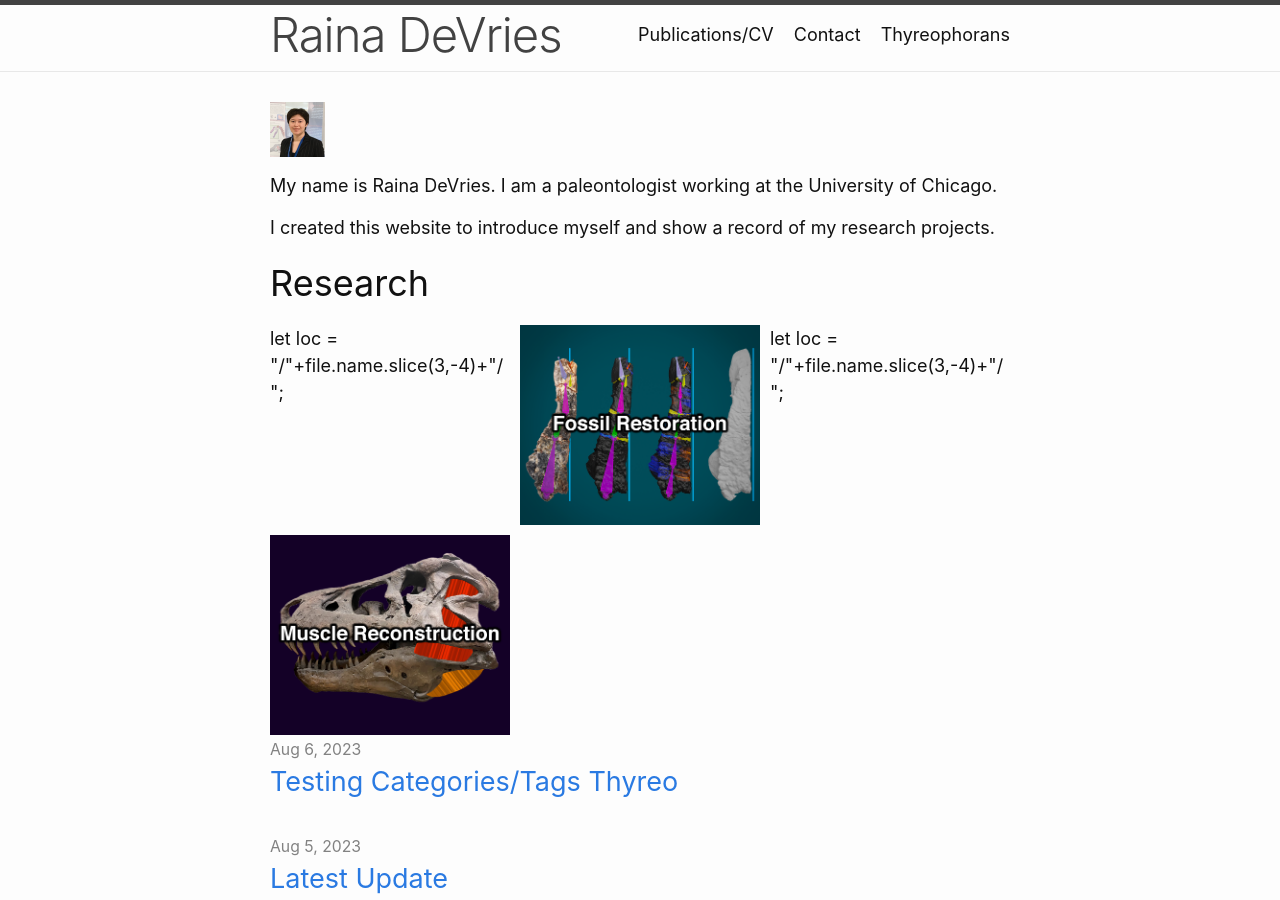
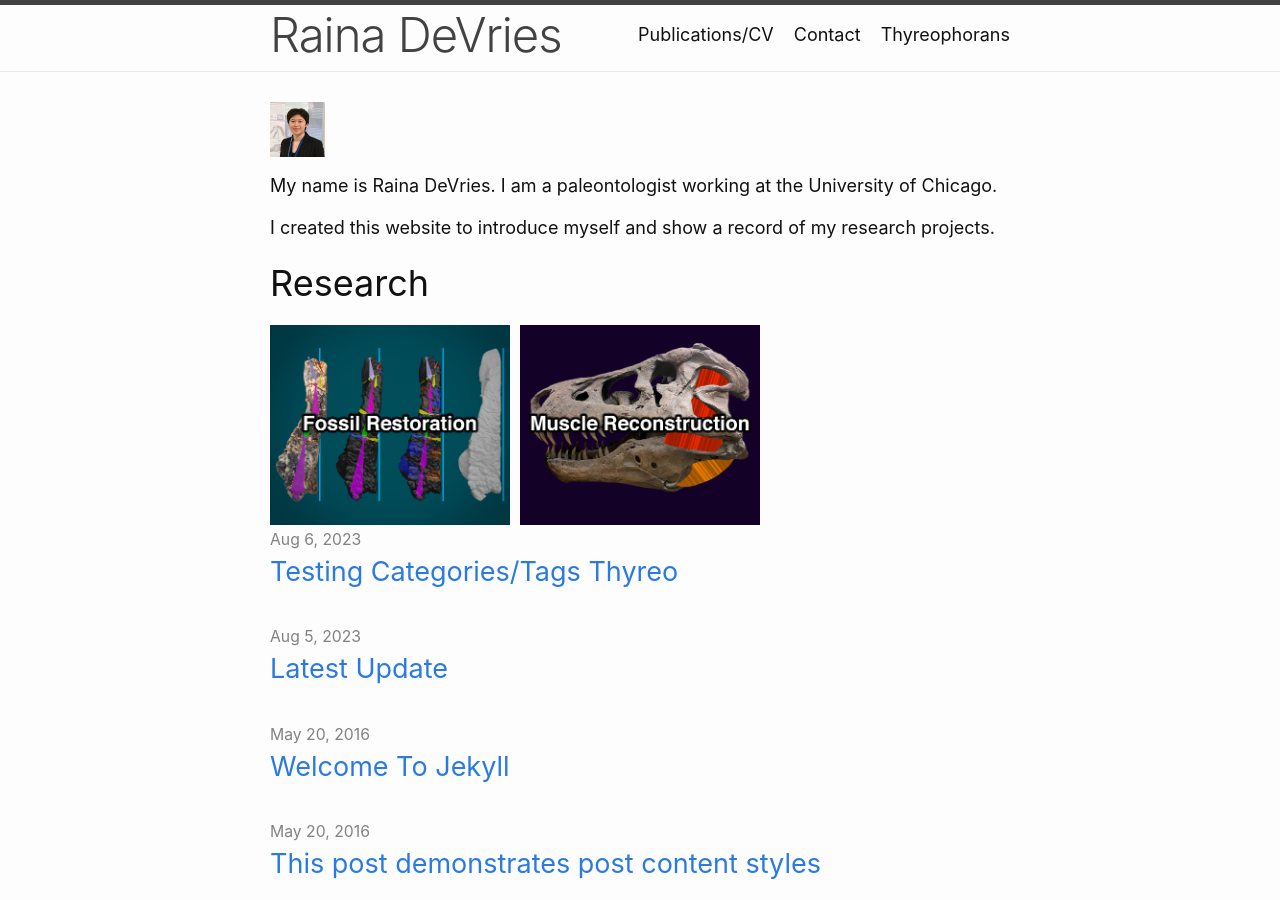
Before and after one commit to rpdevries/rpdevries.github.io, a Jekyll site: the page built from index.md, in a window 1280 px wide and 900 px high. Built offline with Jekyll 4.4.1, drawn with Linux system fonts in a browser that asks for light colours.

Commit message:
Update my-gallery.html

```diff
--- a/_includes/my-gallery.html
+++ b/_includes/my-gallery.html
@@ -5,8 +5,7 @@
   {% if file.extname == '.png' %}
     {% assign filenameparts = file.path | split: "/" %}
       {% assign filename = filenameparts | last | replace: file.extname,"" %}
-      let loc = "/"+file.name.slice(3,-4)+"/";
-       <div class="box"><a href="{{ loc | relative_url }}">
+       <div class="box"><a href="{{ "/Thyreophoran/" | relative_url }}">
          <img src="{{ site.imagesurl }}{{file.name }} " alt="{{ filename }}"  class="img-gallery" />
        </a></div>
       {% endif %}
```
